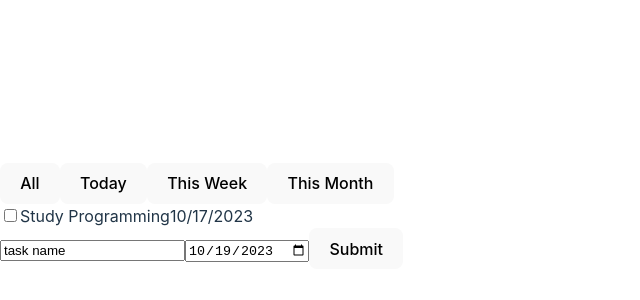
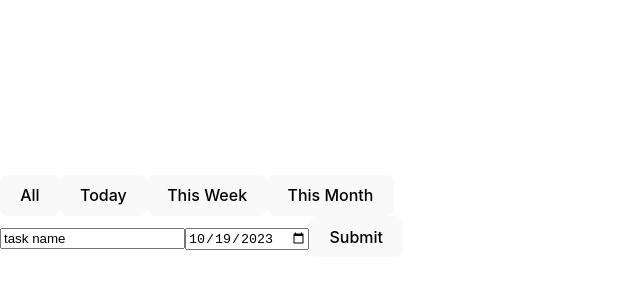
Before and after one commit to Nutty-Nuts/todo-list, a React (Vite) app: page / in a window 1280 px wide. Shown: the part 184-484 px from the top of the page, without its empty margins (0-640 px from the left). Built offline with nearby package versions, Linux system fonts and the light colour scheme.

Commit message:
partial implementation of local storage

```diff
--- a/src/App.jsx
+++ b/src/App.jsx
@@ -5,22 +5,14 @@ import Views from "./components/Views";
 import Create from "./components/Create";
 
 export default function App() {
-    const [tasks, setTasks] = useState({
-        [uuid()]: {
-            name: "Study Programming",
-            created: [2023, 9, 15],
-            due: [2023, 9, 17],
-            completed: false,
-        },
-        [uuid()]: {
-            name: "Study Programming",
-            created: [2023, 9, 15],
-            due: [2023, 9, 29],
-            completed: false,
-        },
-    });
-    localStorage.setItem("tasks", JSON.stringify(tasks));
-    console.log(JSON.parse(localStorage.getItem("tasks")));
+    const [tasks, setTasks] = useState(
+        localStorage.getItem("tasks")
+            ? JSON.parse(localStorage.getItem("tasks"))
+            : {}
+    );
+    // localStorage.setItem("tasks", JSON.stringify(tasks));
+    // console.log(JSON.parse(localStorage.getItem("tasks")));
+    // console.log("tasks", tasks);
 
     const handleCheck = (event) => {
         const grandparent = event.target.parentElement.parentElement;
--- a/src/components/Create.jsx
+++ b/src/components/Create.jsx
@@ -10,14 +10,12 @@ export default function Create({ submit }) {
     };
 
     const handleDateChange = ({ target }) => {
-        console.log("target", target.value);
         let date = target.value.split("-").map(Number);
         date[1] = date[1] - 1;
         setTaskData((prev) => ({
             ...prev,
             [target.id]: date,
         }));
-        console.log("due", taskData.due);
     };
 
     const handleSubmit = () => {
@@ -48,12 +46,9 @@ export default function Create({ submit }) {
 }
 
 function dateToString(date) {
-    console.log("date", date);
     const day = date[2].toString().padStart(2, "0");
     const month = (date[1] + 1).toString().padStart(2, "0");
     const year = date[0];
-
-    console.log(day, month, year);
 
     return `${year}-${month}-${day}`;
 }
```
